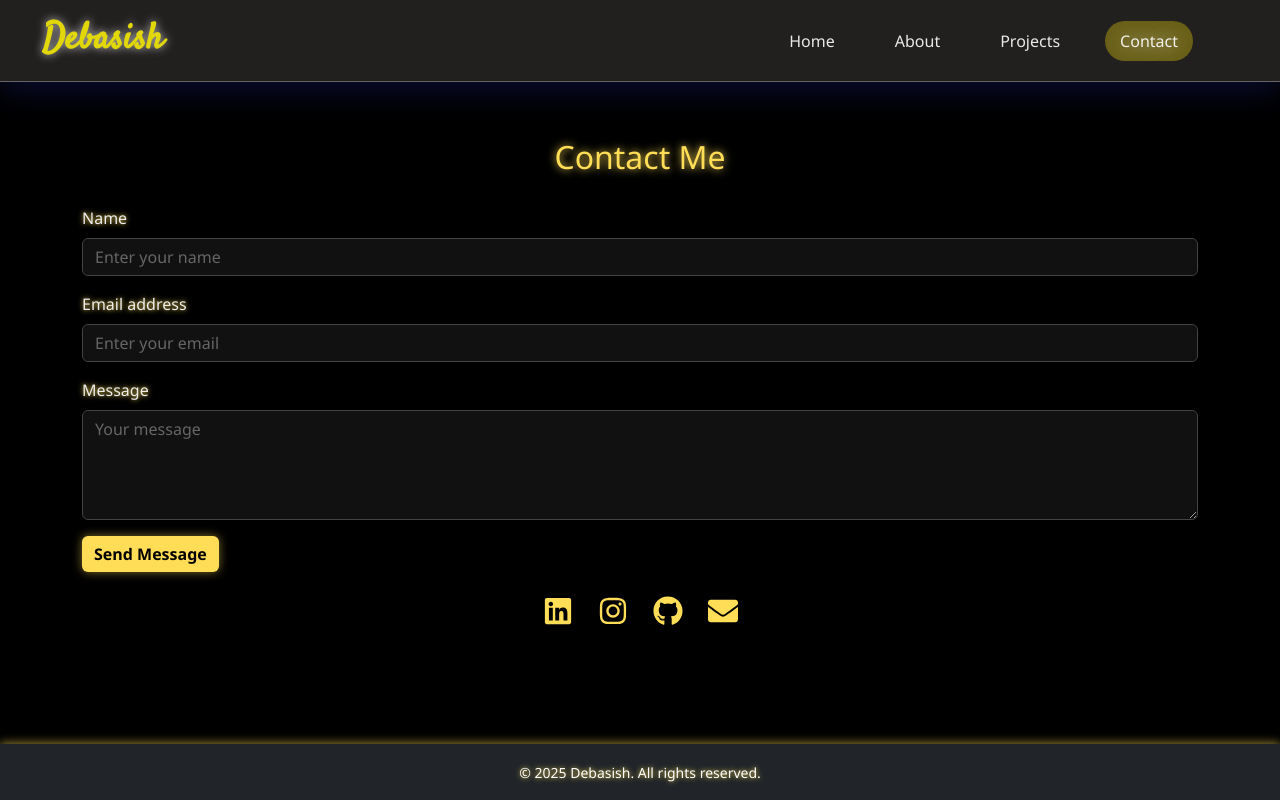
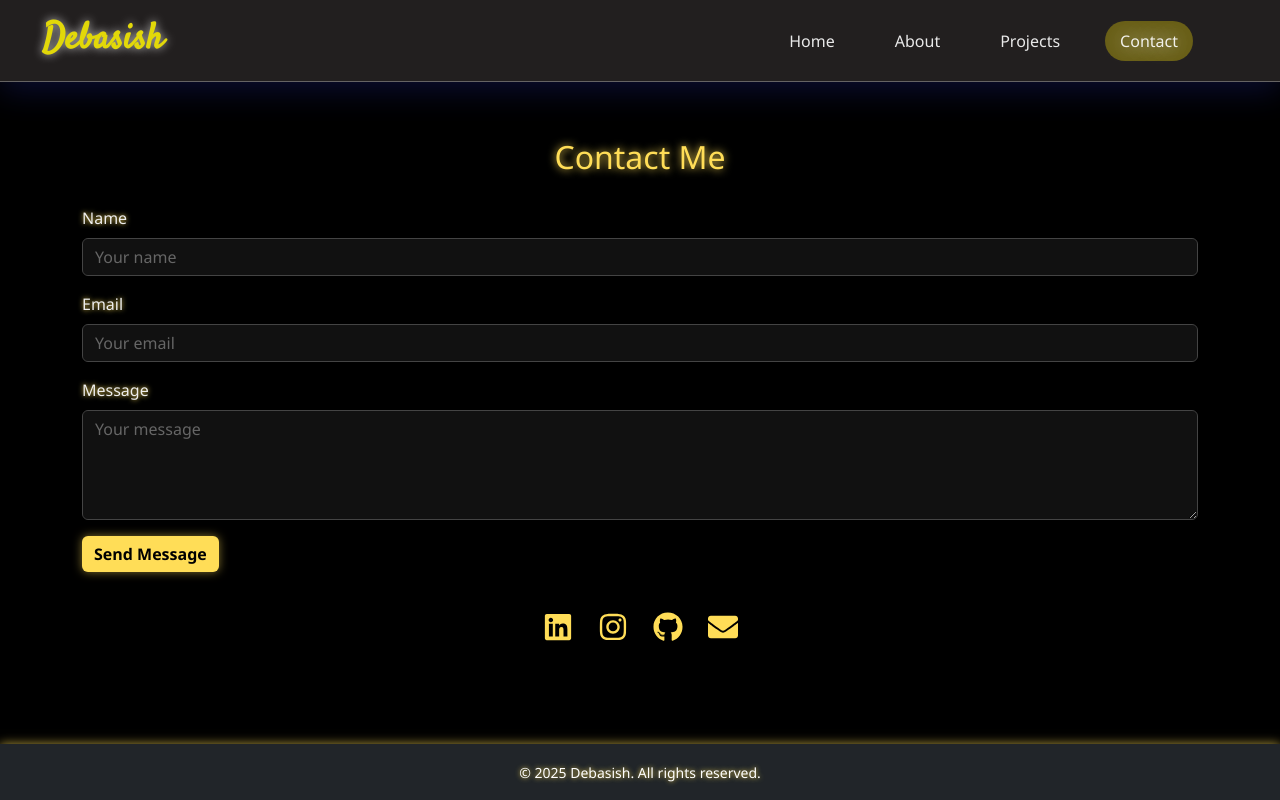
Before and after one commit to debasish39/portfolio9, a React (Vite) app: page /contact in a window 1280 px wide. Built offline with nearby package versions, Linux system fonts and the light colour scheme; a web font is replaced by a local one.

Commit message:
Update Contact.jsx

```diff
--- a/src/bootstrapport/pages/Contact.jsx
+++ b/src/bootstrapport/pages/Contact.jsx
@@ -2,7 +2,7 @@ import React, { useState, useEffect } from 'react';
 import axios from 'axios';
 import { Container, Form, Button, Alert } from 'react-bootstrap';
 import { FaLinkedin, FaInstagram, FaGithub, FaEnvelope } from 'react-icons/fa';
-import './Contact.css'; // Custom CSS
+import './Contact.css';
 import AOS from 'aos';
 import 'aos/dist/aos.css';
 
@@ -14,17 +14,14 @@ const Contact = () => {
   const [error, setError] = useState('');
 
   useEffect(() => {
-    // Initialize AOS for animations
     AOS.init({ duration: 1000 });
 
-    // Scroll progress and button visibility
     const handleScroll = () => {
       const scrollPosition = window.scrollY;
       const documentHeight = document.documentElement.scrollHeight - window.innerHeight;
       const scrollProgress = (scrollPosition / documentHeight) * 100;
       setScrollPercentage(scrollProgress);
-
-      setShowScrollTop(scrollPosition > 30);
+      setShowScrollTop(scrollPosition > 3);
     };
 
     window.addEventListener("scroll", handleScroll);
@@ -41,25 +38,38 @@ const Contact = () => {
 
   const handleSubmit = async (e) => {
     e.preventDefault();
-    const apiUrl = 'http://localhost:8000/api/contact/';
+
+    const data = {
+      access_key: import.meta.env.VITE_WEB3FORMS_KEY,
+      subject: " Contact Message from Portfolio Website",
+      from_name: "Portfolio Contact Form",
+      name: formData.name,
+      email: formData.email,
+      message: formData.message,
+    };
 
     try {
-      const response = await axios.post(apiUrl, formData, {
-        headers: { 'Content-Type': 'application/json' },
+      const response = await axios.post('https://api.web3forms.com/submit', data, {
+        headers: {
+          'Content-Type': 'application/json',
+        },
       });
-      console.log('Success:', response.data);
+
+      if (response.data.success) {
         setSubmitted(true);
         setError('');
         setFormData({ name: '', email: '', message: '' });
+      } else {
+        setError('Submission failed. Check your access key and try again.');
+      }
     } catch (err) {
-      console.error('Error:', err);
-      setError(err.response?.data?.detail || 'Something went wrong!');
+      console.error('Web3Forms Error:', err);
+      setError('Something went wrong while sending your message.');
     }
   };
 
   return (
-    <Container className="mt-5 mb-5">
-      {/* Scroll Progress Bar */}
+    <Container className="mt-5 mb-5" style={{height:'900px;'}}>
       <div
         style={{
           position: "fixed",
@@ -75,27 +85,26 @@ const Contact = () => {
       <h2 data-aos="zoom-in">Contact Me</h2>
 
       {submitted && (
-
-
-          <Alert variant="success" data-aos="fade-up">Thank you for your message!</Alert>
-
-      )}
- {error && (
-      <>
-{/*         <Alert variant="danger" className="mt-3" data-aos="fade-up">
-          <strong>Note:</strong> As the backend is not deployed on Netlify, the form data isn't sent. You can contact me via the platforms below.
-        </Alert> */}
-      <Alert variant="danger" data-aos="fade-up">{error}</Alert>
-      </>
+        <Alert variant="success" data-aos="fade-up">
+          ✅ Thank you! Your message has been sent.
+        </Alert>
       )}
 
+      {error && (
+        <Alert variant="danger" data-aos="fade-up">
+          ❌ {error}
+        </Alert>
+      )}
 
-      <Form onSubmit={handleSubmit} data-aos="fade-up">
+      <Form onSubmit={handleSubmit} data-aos="fade-up" noValidate>
+        {/* Optional anti-spam hidden field */}
+        <input type="hidden" name="botcheck" style={{ display: 'none' }} />
+
         <Form.Group controlId="contactName" className="mb-3" data-aos="fade-right">
           <Form.Label>Name</Form.Label>
           <Form.Control
             type="text"
-            placeholder="Enter your name"
+            placeholder="Your name"
             name="name"
             value={formData.name}
             onChange={handleChange}
@@ -104,10 +113,10 @@ const Contact = () => {
         </Form.Group>
 
         <Form.Group controlId="contactEmail" className="mb-3" data-aos="fade-left">
-          <Form.Label>Email address</Form.Label>
+          <Form.Label>Email</Form.Label>
           <Form.Control
             type="email"
-            placeholder="Enter your email"
+            placeholder="Your email"
             name="email"
             value={formData.email}
             onChange={handleChange}
@@ -128,13 +137,16 @@ const Contact = () => {
           />
         </Form.Group>
 
-        <Button variant="warning" type="submit" data-aos="zoom-in">Send Message</Button>
+        <Button variant="warning" type="submit" data-aos="zoom-in" >
+          Send Message
+        </Button>
       </Form>
 
-
-
-      {/* Social Media Icons Section */}
-      <div className="social-media-icons mt-4 mb-3" data-aos="fade-up">
+      {/* Social Media */}
+    <div
+  className='social-media-icons'
+  data-aos="fade-up"style={{marginBottom:'99px'}}
+>
   <a href="https://www.linkedin.com/in/debasish-panda-857715314/" target="_blank" rel="noopener noreferrer">
     <FaLinkedin size={30} className="icon" />
   </a>
@@ -149,6 +161,7 @@ const Contact = () => {
   </a>
 </div>
 
+      {/* Scroll to top button */}
       {showScrollTop && (
         <Button
           onClick={scrollToTop}
@@ -162,7 +175,7 @@ const Contact = () => {
             borderRadius: "60%",
             padding: "12px",
             boxShadow: "0 2px 99px yellow",
-                 fontSize: "23px", // Increased from 18px to 32px
+            fontSize: "23px",
             fontWeight: '900',
           }}
           data-aos="fade-left"
```
Lines whose indentation alone changed are shown as unchanged.
